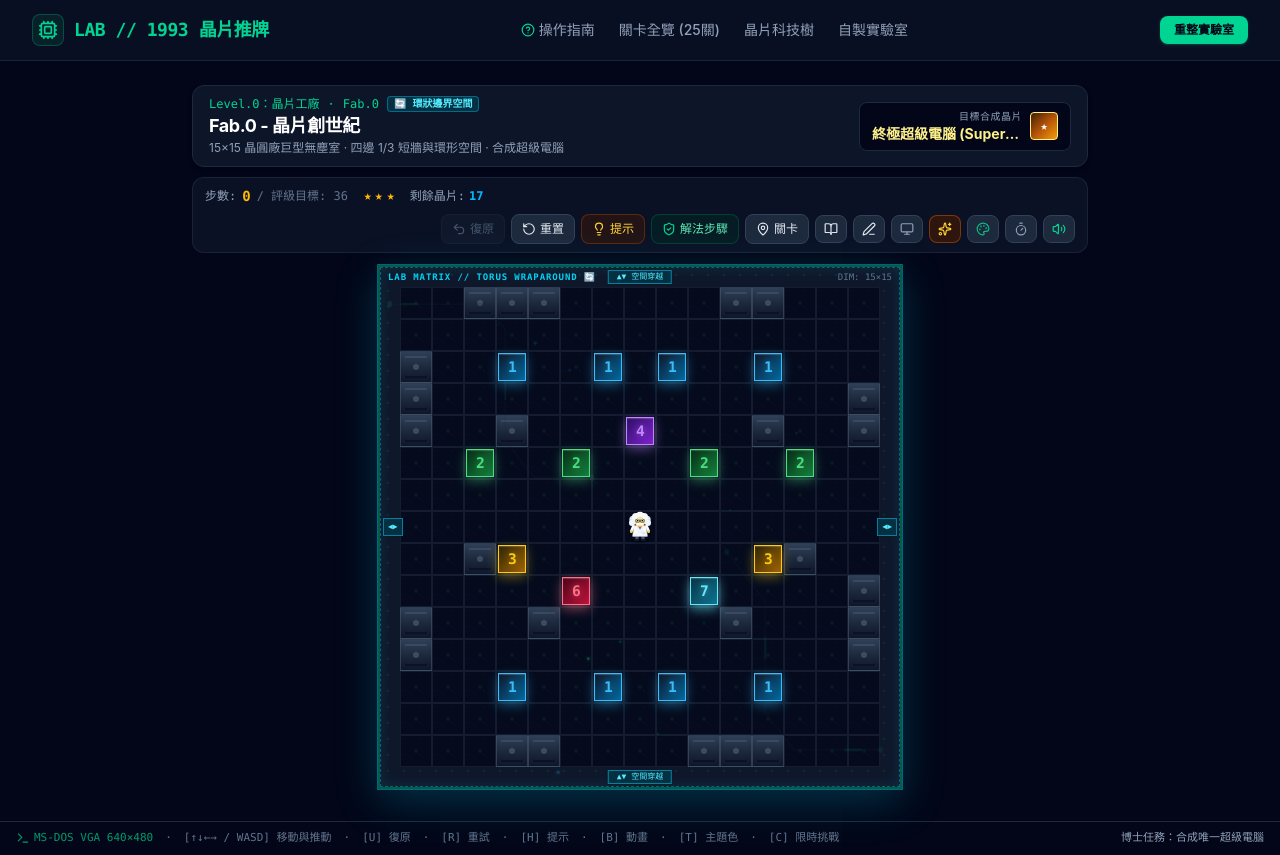
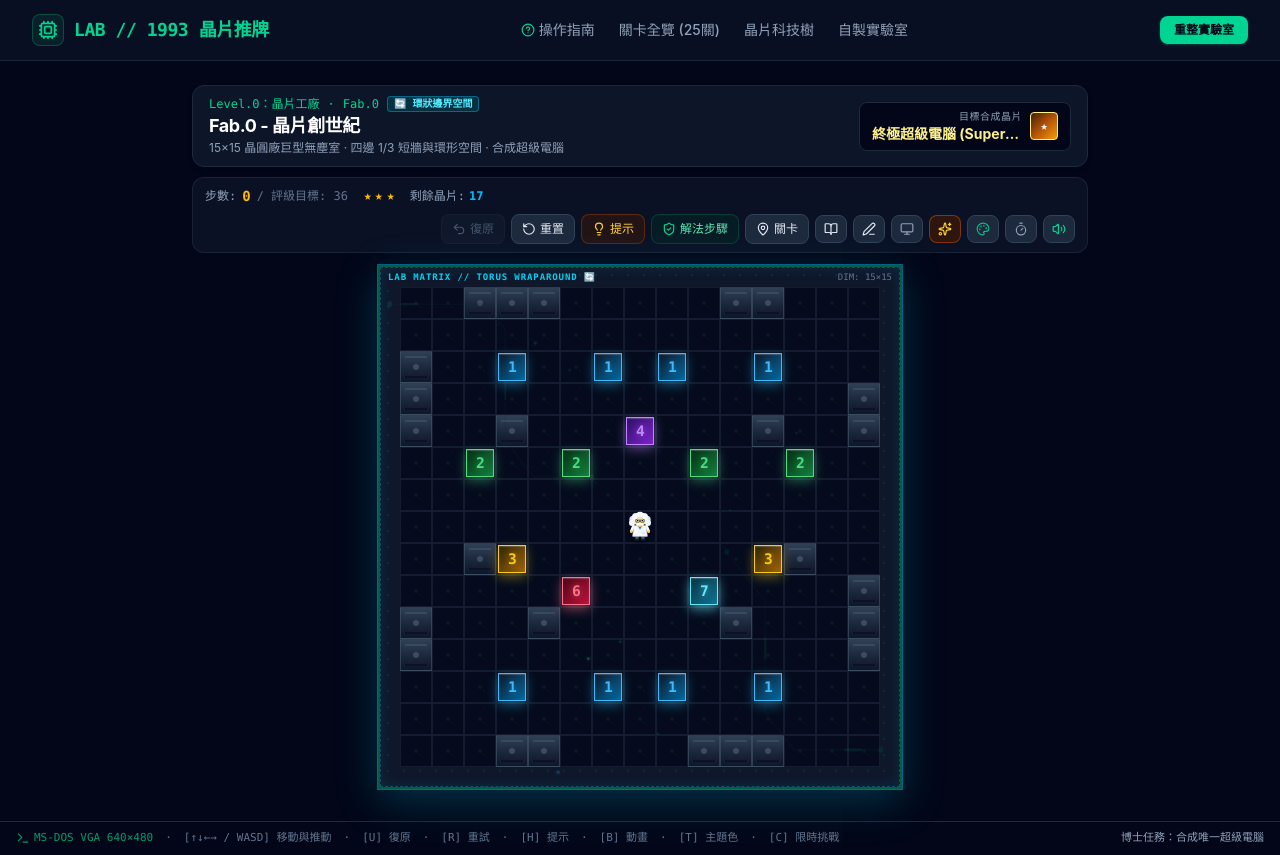
Before and after one commit to rocgyver/ChipLAB, a React (Vite) app: page / in a window 1280 px wide. Built offline with nearby package versions, Linux system fonts and the light colour scheme; a web font is replaced by a local one.

Commit message:
style: remove 空間穿越 edge markers from all four borders

```diff
--- a/src/components/GameBoard.tsx
+++ b/src/components/GameBoard.tsx
@@ -104,22 +104,9 @@ export const GameBoard: React.FC<GameBoardProps> = ({
       {/* Dynamic Background Atmosphere: Digital Dust & Flickering Circuit Pulses (Toggleable) */}
       {isAmbientOn && <LabAtmosphere theme={theme} />}
 
-      {/* Wraparound continuous space edge portal markers */}
+      {/* Wraparound continuous space edge portal boundary frame */}
       {isWraparound && (
-        <div className="absolute inset-0 pointer-events-none rounded-none border border-dashed border-cyan-400/40 shadow-[inset_0_0_14px_rgba(34,211,238,0.12)] z-10">
-          <div className="absolute top-0.5 left-1/2 -translate-x-1/2 px-2 py-0.2 rounded-none bg-cyan-950/90 border border-cyan-500/60 text-[8px] font-mono text-cyan-300 flex items-center gap-1 shadow-xs">
-            <span>▲▼ 空間穿越</span>
-          </div>
-          <div className="absolute bottom-0.5 left-1/2 -translate-x-1/2 px-2 py-0.2 rounded-none bg-cyan-950/90 border border-cyan-500/60 text-[8px] font-mono text-cyan-300 flex items-center gap-1 shadow-xs">
-            <span>▲▼ 空間穿越</span>
-          </div>
-          <div className="absolute left-0.5 top-1/2 -translate-y-1/2 px-1 py-0.5 rounded-none bg-cyan-950/90 border border-cyan-500/60 text-[8px] font-mono text-cyan-300 flex items-center shadow-xs">
-            <span>◀▶</span>
-          </div>
-          <div className="absolute right-0.5 top-1/2 -translate-y-1/2 px-1 py-0.5 rounded-none bg-cyan-950/90 border border-cyan-500/60 text-[8px] font-mono text-cyan-300 flex items-center shadow-xs">
-            <span>◀▶</span>
-          </div>
-        </div>
+        <div className="absolute inset-0 pointer-events-none rounded-none border border-dashed border-cyan-400/30 shadow-[inset_0_0_14px_rgba(34,211,238,0.10)] z-10" />
       )}
 
       {/* Outer Lab Frame Decal */}
```
